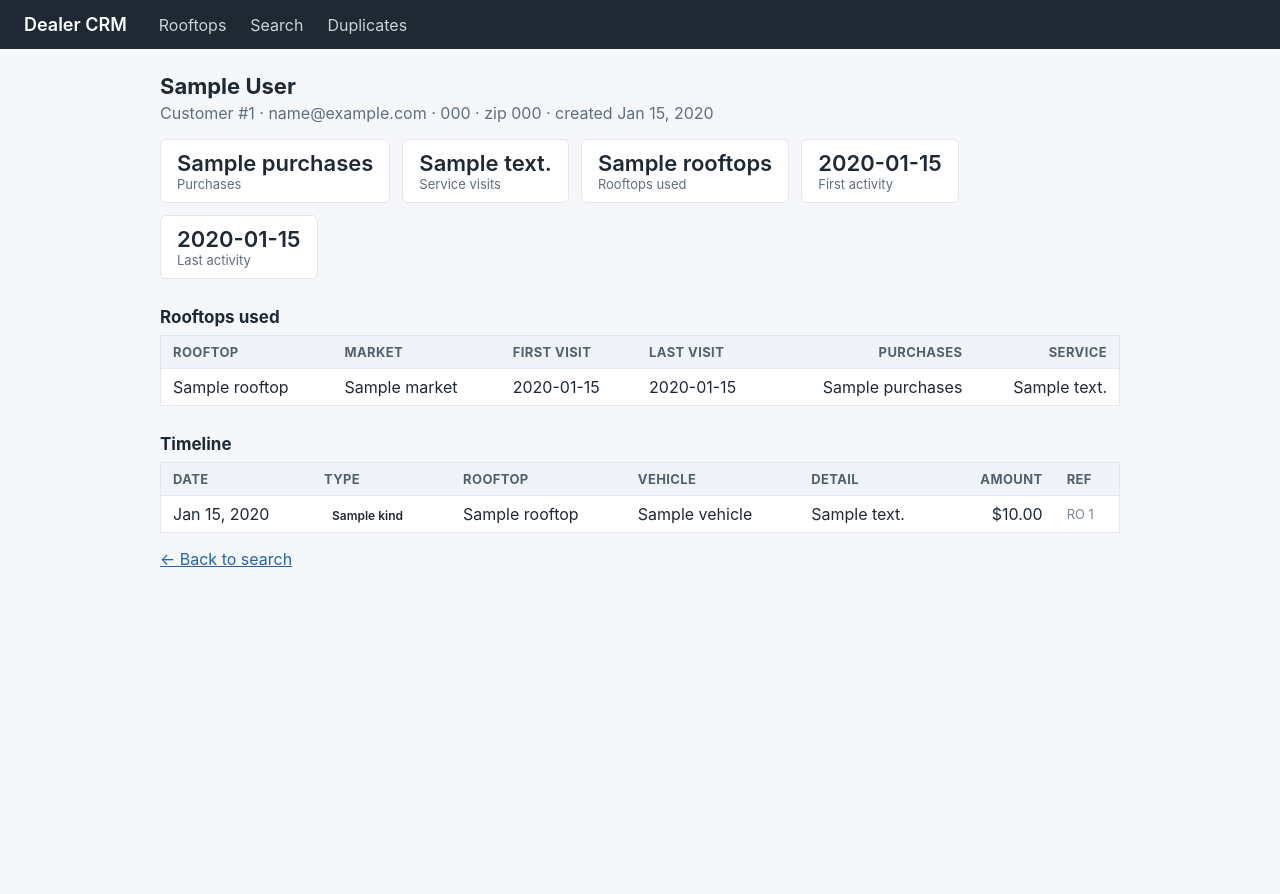
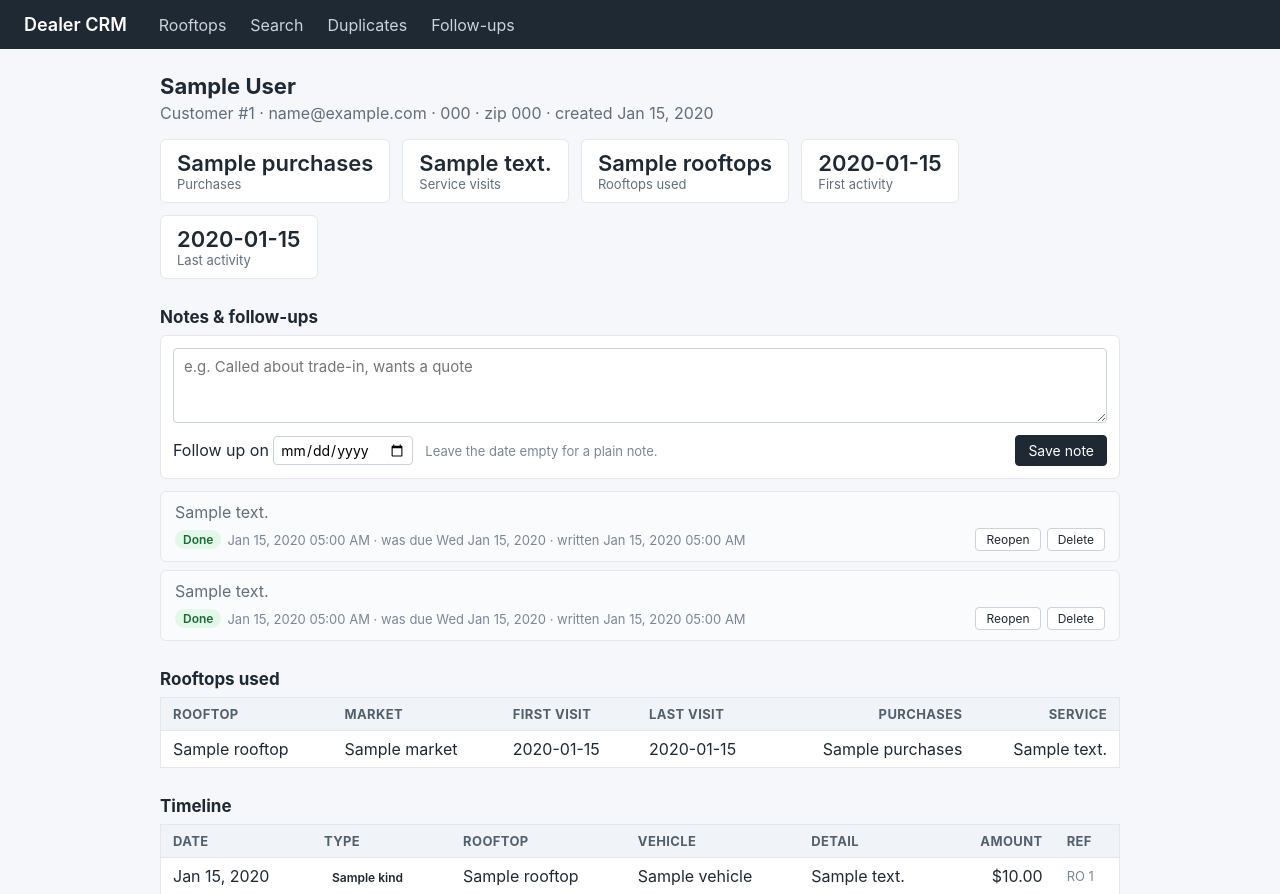
Before and after one commit to dhass1-ux/SQL-practice, a Flask app: template crm_app/templates/customer.html in a window 1280 px wide. Shown: the top 894 px of the page. Before the commit the page ends 567 px from the top, so only its background shows below. Run offline with Flask 3, Linux system fonts and the light colour scheme; the template is opened without the code that fills it: most values are stand-ins (such as "Sample title", 1, 10 or a date in 2020); some libraries are stand-ins or nearby versions.

Commit message:
Add CRM app phase 5: notes and follow-ups on a customer
- New crm.customer_notes table (sql/crm_notes.sql). A note with a
  follow-up date is a follow-up, open until done_at is set.
- crm_app gets UPDATE on only the done_at column, so saved note text
  and due dates can't be changed; notes can be added, finished,
  reopened and deleted
- Notes are saved on the person's main record and shown across all
  linked records
- Customer page: Notes & follow-ups section (open follow-ups first,
  overdue / due today tags); new Follow-ups page lists every open
  follow-up across customers
- notes.py checks length, blank notes and real dates before saving
- Times are stored in UTC (the Azure server's clock) and shown in
  Eastern time via a local_time filter; "today" comes from this
  computer. Duplicates page dates now use it too.

Co-Authored-By: Claude Opus 5.5 <noreply@anthropic.com>

```diff
--- a/crm_app/app.py
+++ b/crm_app/app.py
@@ -9,12 +9,15 @@ back to a normal page, so pressing Refresh can't repeat the action.
 
 import os
 import re
+from datetime import date, timezone
+from zoneinfo import ZoneInfo
 
 import pymysql
 from flask import Flask, flash, redirect, render_template, request, url_for
 from flask_wtf.csrf import CSRFError, CSRFProtect
 
 import links
+import notes
 from db import (
     DatabaseConfigError,
     close_request_connection,
@@ -41,6 +44,25 @@ CSRFProtect(app)
 app.teardown_appcontext(close_request_connection)
 
 SEARCH_LIMIT = 50  # most rows a search will show
+
+# The Azure server keeps time in UTC (5 hours ahead of Buffalo in winter).
+# Times are stored in UTC and converted to this time zone only for display.
+LOCAL_TIMEZONE = ZoneInfo("America/New_York")
+
+
+@app.template_filter("local_time")
+def local_time(value, fmt="%b %d, %Y %I:%M %p"):
+    """In a template: {{ note.created_at | local_time }} -> "Nov 26, 2026 10:05 PM"."""
+    if value is None:
+        return ""
+    utc_time = value.replace(tzinfo=timezone.utc)  # the database gives it without a zone
+    return utc_time.astimezone(LOCAL_TIMEZONE).strftime(fmt)
+
+
+@app.context_processor
+def add_today():
+    """Makes `today` (your computer's date, not the server's) available in every template."""
+    return {"today": date.today()}
 
 
 @app.route("/")
@@ -194,10 +216,15 @@ def customer(customer_id):
         "last_activity": max(dates) if dates else None,
     }
 
+    open_follow_ups, other_notes = notes.notes_for(ids)
+
     return render_template(
         "customer.html",
         customer=records[main_id],
         opened_id=customer_id,
+        open_follow_ups=open_follow_ups,
+        other_notes=other_notes,
+        note_max_length=notes.MAX_LENGTH,
         records=[records[i] for i in ids],
         group_links={link["duplicate_id"]: link for link in group_links},
         timeline=timeline,
@@ -302,6 +329,78 @@ def undo_different():
     return back_to("different")
 
 
+# ---------------------------------------------------------------- notes and follow-ups
+
+@app.route("/follow-ups")
+def follow_ups():
+    """Every open follow-up across all customers: your to-do list."""
+    return render_template("follow_ups.html", items=notes.open_follow_ups())
+
+
+def go_back():
+    """
+    After a note action, return to where the form was: the Follow-ups page,
+    or a customer page. `back` is checked to be digits, so it can only ever
+    lead to a page inside this app.
+    """
+    back = request.form.get("back", "")
+    if back.isdigit():
+        return redirect(url_for("customer", customer_id=int(back)))
+    return redirect(url_for("follow_ups"))
+
+
+def form_note_id():
+    value = request.form.get("note_id", "")
+    if not value.isdigit():
+        raise notes.NoteError("Missing note number. Refresh the page and try again.")
+    return int(value)
+
+
+@app.post("/notes/add")
+def add_note():
+    try:
+        customer_id = form_id("customer_id")
+        notes.add_note(
+            customer_id,
+            request.form.get("body", ""),
+            request.form.get("follow_up_date", ""),
+        )
+        flash("Note saved.", "ok")
+    except (notes.NoteError, links.LinkError) as problem:
+        flash(str(problem), "error")
+    return go_back()
+
+
+@app.post("/notes/done")
+def note_done():
+    try:
+        notes.set_done(form_note_id(), done=True)
+        flash("Follow-up marked done.", "ok")
+    except notes.NoteError as problem:
+        flash(str(problem), "error")
+    return go_back()
+
+
+@app.post("/notes/reopen")
+def note_reopen():
+    try:
+        notes.set_done(form_note_id(), done=False)
+        flash("Follow-up reopened.", "ok")
+    except notes.NoteError as problem:
+        flash(str(problem), "error")
+    return go_back()
+
+
+@app.post("/notes/delete")
+def note_delete():
+    try:
+        notes.delete_note(form_note_id())
+        flash("Note deleted.", "ok")
+    except notes.NoteError as problem:
+        flash(str(problem), "error")
+    return go_back()
+
+
 # ---------------------------------------------------------------- error pages
 
 # Any address the app doesn't know (including /customers/abc).
--- /dev/null
+++ b/crm_app/templates/_notes.html
@@ -0,0 +1,62 @@
+{#
+  _notes.html: pieces shared by the customer page and the Follow-ups page.
+  The leading underscore is a common way to say "not a page on its own".
+  Other templates use it with:  {% from "_notes.html" import note_item with context %}
+  "with context" lets these pieces see page-wide values such as `today`;
+  without it, Jinja hides them and the page fails with "'today' is undefined".
+#}
+
+{# The little buttons: Done / Reopen / Delete. `back` says where to return afterwards. #}
+{% macro note_buttons(n, back) %}
+  {% if n.follow_up_date and not n.done_at %}
+    <form method="post" action="{{ url_for('note_done') }}" class="inline">
+      <input type="hidden" name="csrf_token" value="{{ csrf_token() }}">
+      <input type="hidden" name="note_id" value="{{ n.note_id }}">
+      <input type="hidden" name="back" value="{{ back }}">
+      <button type="submit">Done</button>
+    </form>
+  {% elif n.done_at %}
+    <form method="post" action="{{ url_for('note_reopen') }}" class="inline">
+      <input type="hidden" name="csrf_token" value="{{ csrf_token() }}">
+      <input type="hidden" name="note_id" value="{{ n.note_id }}">
+      <input type="hidden" name="back" value="{{ back }}">
+      <button type="submit" class="secondary">Reopen</button>
+    </form>
+  {% endif %}
+  {# onsubmit runs a tiny bit of JavaScript: the browser's own "Are you sure?" box. #}
+  <form method="post" action="{{ url_for('note_delete') }}" class="inline"
+        onsubmit="return confirm('Delete this note? This can\'t be undone.');">
+    <input type="hidden" name="csrf_token" value="{{ csrf_token() }}">
+    <input type="hidden" name="note_id" value="{{ n.note_id }}">
+    <input type="hidden" name="back" value="{{ back }}">
+    <button type="submit" class="secondary">Delete</button>
+  </form>
+{% endmacro %}
+
+{# "Due Dec 01, 2026" plus an Overdue / Due today tag, or "Done ..." #}
+{% macro due_line(n) %}
+  {% if n.done_at %}
+    <span class="tag tag-done">Done</span> {{ n.done_at | local_time }}
+    · was due {{ n.follow_up_date.strftime("%a %b %d, %Y") }}
+  {% elif n.follow_up_date %}
+    {% if n.follow_up_date < today %}<span class="tag tag-overdue">Overdue</span>
+    {% elif n.follow_up_date == today %}<span class="tag tag-today">Due today</span>
+    {% else %}<span class="tag tag-open">Follow-up</span>{% endif %}
+    due {{ n.follow_up_date.strftime("%a %b %d, %Y") }}
+  {% endif %}
+{% endmacro %}
+
+{# One note on the customer page. #}
+{% macro note_item(n, back, show_record=false) %}
+  <div class="note {{ 'note-done' if n.done_at }}">
+    {# white-space: pre-wrap (in base.html) keeps your line breaks.
+       The text is still HTML-escaped, so a note can't inject code. #}
+    <div class="note-body">{{ n.body }}</div>
+    <div class="note-meta">
+      {% if n.follow_up_date %}{{ due_line(n) }} · {% endif %}
+      written {{ n.created_at | local_time }}
+      {% if show_record %} · on record #{{ n.customer_id }}{% endif %}
+      <span class="note-buttons">{{ note_buttons(n, back) }}</span>
+    </div>
+  </div>
+{% endmacro %}
--- a/crm_app/templates/base.html
+++ b/crm_app/templates/base.html
@@ -61,6 +61,24 @@
     .manual { background: #fff; border: 1px solid #e4e7eb; border-radius: 6px; padding: 14px 16px; margin-top: 28px; }
     .manual input { width: 90px; font-size: 14px; padding: 6px 8px; border: 1px solid #cbd2d9; border-radius: 4px; }
     @media (max-width: 640px) { .pair-records { grid-template-columns: 1fr; } }
+
+    /* Notes and follow-ups */
+    .note-form { background: #fff; border: 1px solid #e4e7eb; border-radius: 6px; padding: 12px; margin: 0 0 12px; }
+    .note-form textarea { width: 100%; box-sizing: border-box; font: inherit; font-size: 15px; padding: 8px 10px; border: 1px solid #cbd2d9; border-radius: 4px; resize: vertical; }
+    .note-form-row { display: flex; gap: 12px; align-items: center; flex-wrap: wrap; margin-top: 8px; }
+    .note-form-row button { margin-left: auto; }
+    .note-form input[type=date] { font: inherit; font-size: 14px; padding: 4px 6px; border: 1px solid #cbd2d9; border-radius: 4px; }
+    .note { background: #fff; border: 1px solid #e4e7eb; border-radius: 6px; padding: 10px 14px; margin: 0 0 8px; }
+    .note-done { background: #fafbfc; }
+    .note-done .note-body { color: #616e7c; }
+    .note-body { white-space: pre-wrap; overflow-wrap: anywhere; }
+    .note-meta { color: #7b8794; font-size: 13px; margin-top: 6px; display: flex; flex-wrap: wrap; gap: 4px 6px; align-items: center; }
+    .note-buttons { margin-left: auto; display: flex; gap: 6px; }
+    .note-buttons button { font-size: 12px; padding: 3px 10px; }
+    .tag-overdue { background: #fde8e8; color: #9b1c1c; }
+    .tag-today { background: #fff3c4; color: #8d5b00; }
+    .tag-open { background: #e6f0fb; color: #1f4f85; }
+    .tag-done { background: #e3f8e9; color: #1b6b35; }
   </style>
 </head>
 <body>
@@ -69,6 +87,7 @@
     <a href="{{ url_for('rooftops') }}">Rooftops</a>
     <a href="{{ url_for('search') }}">Search</a>
     <a href="{{ url_for('duplicates') }}">Duplicates</a>
+    <a href="{{ url_for('follow_ups') }}">Follow-ups</a>
   </header>
   <main>
     {# Messages saved with flash() in app.py appear once, on the next page. #}
--- a/crm_app/templates/customer.html
+++ b/crm_app/templates/customer.html
@@ -7,8 +7,11 @@
     summary        counts and first/last activity dates, across all records
     rooftops_used  one row per rooftop they've used
     timeline       every purchase and service visit, newest first
+    open_follow_ups  follow-ups not done yet, soonest first
+    other_notes      plain notes and finished follow-ups, newest first
 #}
 {% extends "base.html" %}
+{% from "_notes.html" import note_item with context %}
 
 {% block title %}{{ customer.first_name }} {{ customer.last_name }} · Dealer CRM{% endblock %}
 
@@ -37,6 +40,30 @@
     <div><span>{{ summary.first_activity.strftime("%b %Y") if summary.first_activity else "—" }}</span>First activity</div>
     <div><span>{{ summary.last_activity.strftime("%b %Y") if summary.last_activity else "—" }}</span>Last activity</div>
   </div>
+
+  <h2>Notes &amp; follow-ups</h2>
+  <form method="post" action="{{ url_for('add_note') }}" class="note-form">
+    <input type="hidden" name="csrf_token" value="{{ csrf_token() }}">
+    <input type="hidden" name="customer_id" value="{{ opened_id }}">
+    <input type="hidden" name="back" value="{{ opened_id }}">
+    <textarea name="body" rows="3" maxlength="{{ note_max_length }}" required
+              placeholder="e.g. Called about trade-in, wants a quote"></textarea>
+    <div class="note-form-row">
+      <label>Follow up on <input type="date" name="follow_up_date"></label>
+      <span class="subtle-cell">Leave the date empty for a plain note.</span>
+      <button type="submit">Save note</button>
+    </div>
+  </form>
+
+  {% for n in open_follow_ups %}
+    {{ note_item(n, opened_id, show_record=linked) }}
+  {% endfor %}
+  {% for n in other_notes %}
+    {{ note_item(n, opened_id, show_record=linked) }}
+  {% endfor %}
+  {% if not open_follow_ups and not other_notes %}
+    <p class="subtle">No notes yet.</p>
+  {% endif %}
 
   {% if linked %}
     <h2>Records for this person</h2>
--- a/crm_app/templates/duplicates.html
+++ b/crm_app/templates/duplicates.html
@@ -99,7 +99,7 @@
             <td><a href="{{ url_for('customer', customer_id=l.primary_id) }}">{{ l.main_name }}</a> <span class="subtle-cell">#{{ l.primary_id }}</span></td>
             <td><a href="{{ url_for('customer', customer_id=l.duplicate_id) }}">{{ l.extra_name }}</a> <span class="subtle-cell">#{{ l.duplicate_id }}</span></td>
             <td>{{ l.match_reason }}</td>
-            <td class="nowrap">{{ l.linked_at.strftime("%b %d, %Y %H:%M") }}</td>
+            <td class="nowrap">{{ l.linked_at | local_time }}</td>
             <td>
               <form method="post" action="{{ url_for('unlink') }}" class="inline">
                 <input type="hidden" name="csrf_token" value="{{ csrf_token() }}">
@@ -129,7 +129,7 @@
           <tr>
             <td><a href="{{ url_for('customer', customer_id=n.customer_id_low) }}">{{ n.low_name }}</a> <span class="subtle-cell">#{{ n.customer_id_low }}</span></td>
             <td><a href="{{ url_for('customer', customer_id=n.customer_id_high) }}">{{ n.high_name }}</a> <span class="subtle-cell">#{{ n.customer_id_high }}</span></td>
-            <td class="nowrap">{{ n.decided_at.strftime("%b %d, %Y %H:%M") }}</td>
+            <td class="nowrap">{{ n.decided_at | local_time }}</td>
             <td>
               <form method="post" action="{{ url_for('undo_different') }}" class="inline">
                 <input type="hidden" name="csrf_token" value="{{ csrf_token() }}">
```
Also changed, not shown: crm_app/notes.py (added, +134 -0 lines), crm_app/sql/crm_notes.sql (added, +34 -0 lines), crm_app/templates/follow_ups.html (added, +36 -0 lines).
